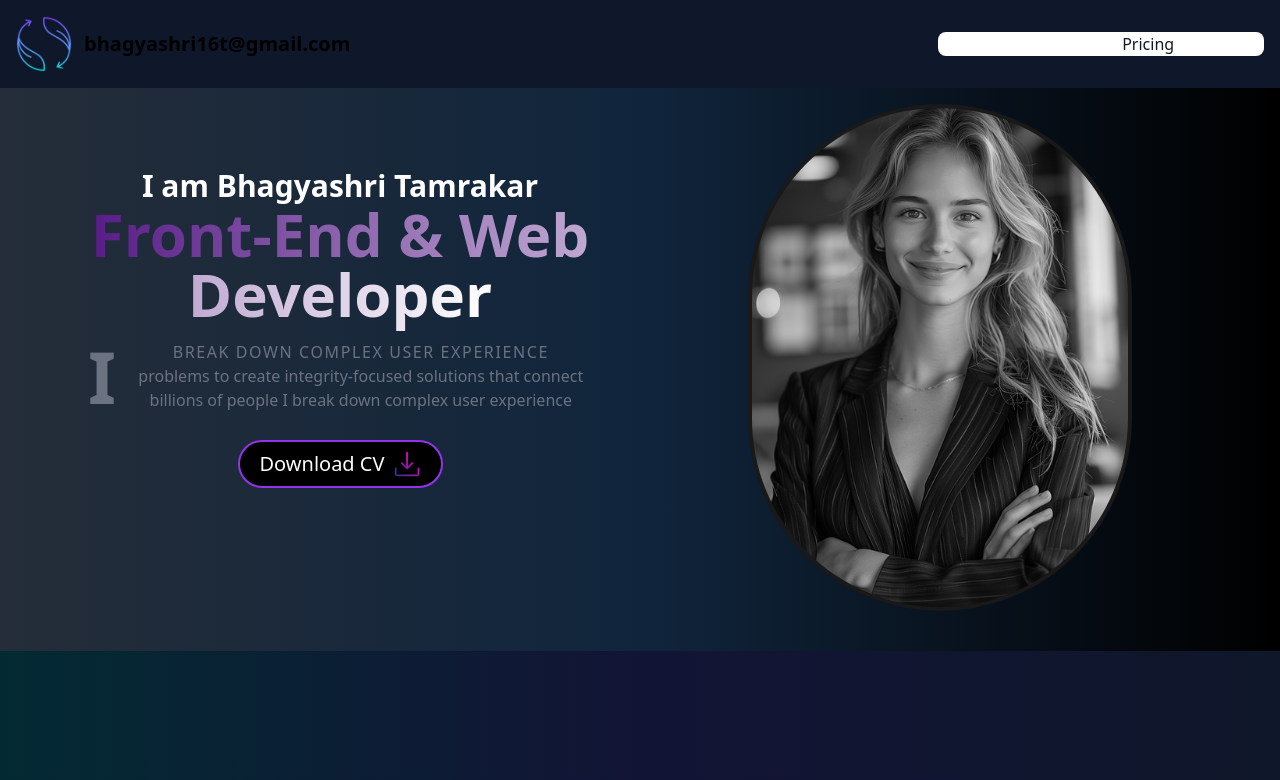
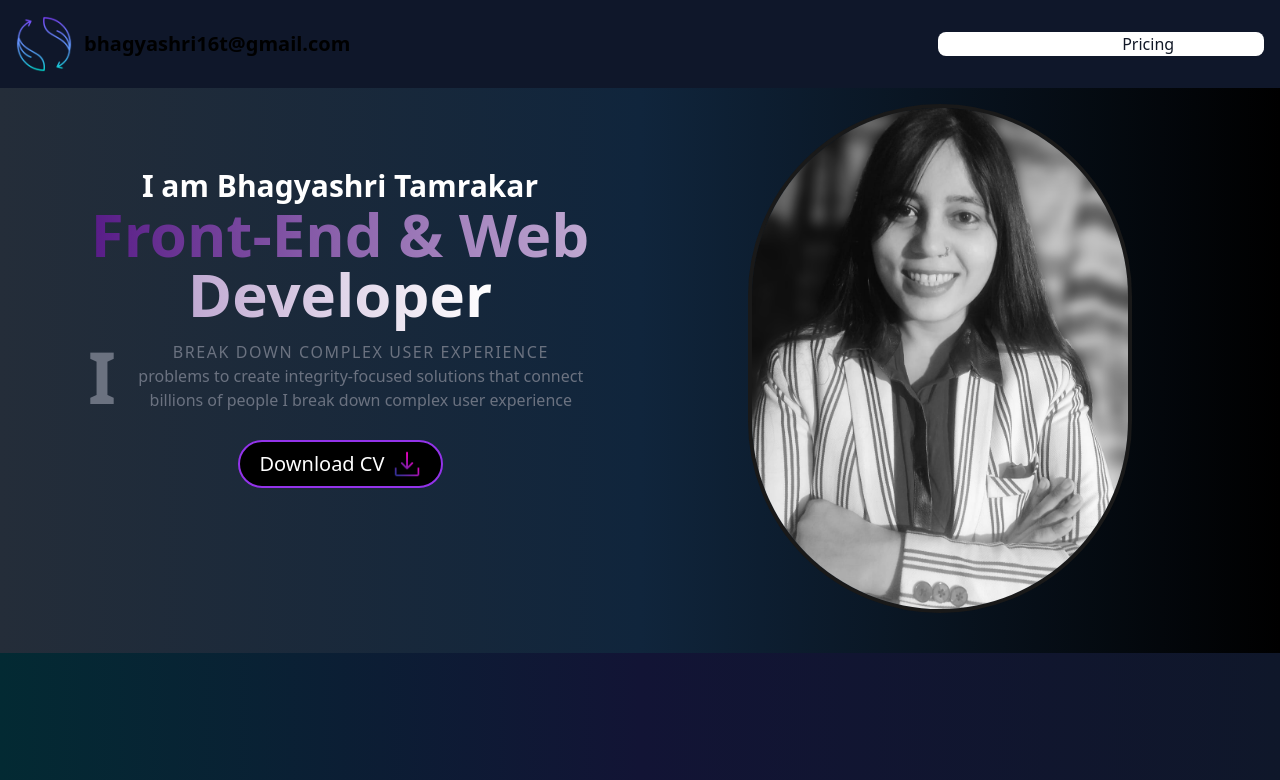
Before and after one commit to theprabhuofficial/myPortfolio, an Angular app: page / in a window 1280 px wide. Shown: the top 780 px of the page. Built offline with nearby package versions, Linux system fonts and the light colour scheme.

Commit message:
update image

```diff
--- a/src/app/components/home/home.component.html
+++ b/src/app/components/home/home.component.html
@@ -25,7 +25,7 @@
     <div class="col-span-2 sm:col-span-1 flex justify-center items-center p-4 sm:p-6 md:p-8 lg:p-10 ">
         <figure class="relative max-w-sm sm:max-w-md md:max-w-lg lg:max-w-xl xl:max-w-2xl mx-auto transition-all duration-300 cursor-pointer filter grayscale hover:grayscale-0 ">
             <a href="#">
-                <img class="rounded-full w-96 h-100vh border-solid border-4 border-purple-950  grow-on-hover" src="../../../assets/images/portfolio.png" alt="Responsive image">
+                <img class="rounded-full w-96 h-100vh border-solid border-4 border-purple-950  grow-on-hover" src="../../../assets/images/my_image.png" alt="Responsive image">
             </a>
         </figure>
     </div>
```
Also changed, not shown: src/assets/images/my_image.png (added).
